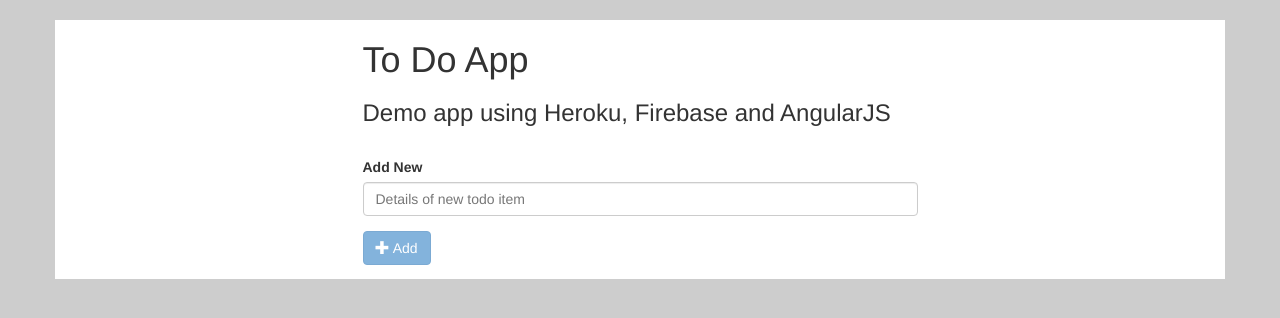
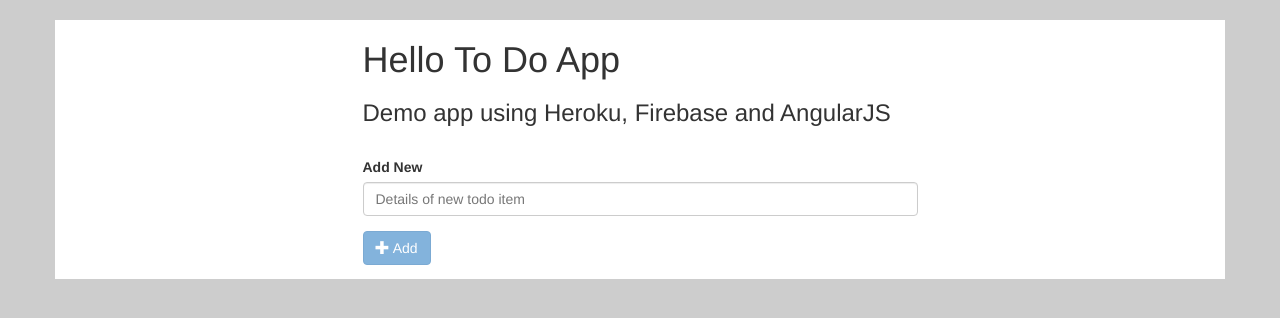
Before and after one commit to raseacyan/todoapp, a website: page public/index.html in a window 1280 px wide. Drawn offline with Linux system fonts and the light colour scheme; no server answers.

Commit message:
change title

```diff
--- a/public/index.html
+++ b/public/index.html
@@ -25,7 +25,7 @@
     <div class="container">
         <div class="row">
             <div class="col-md-6 col-md-offset-3">
-                <h1>To Do App</h1>
+                <h1>Hello To Do App</h1>
                 <h3>Demo app using Heroku, Firebase and AngularJS</h3>
             </div>
         </div>
```
